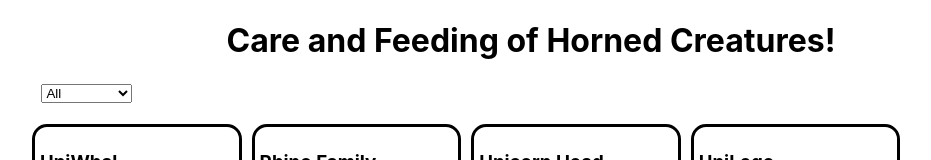
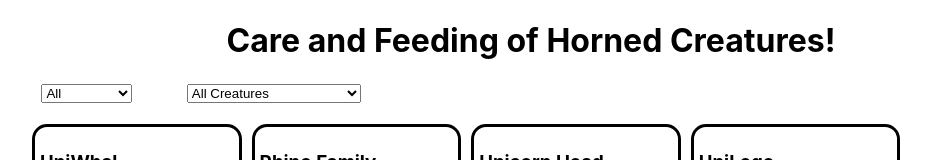
Before and after one commit to CNSpangler/photo-gallery, a React (Create React App) app: page / in a window 1280 px wide. Shown: the top 160 px of the page, without its empty margins (13-944 px from the left). Built offline with nearby package versions, Linux system fonts and the light colour scheme.

Commit message:
number of horns filter works

```diff
--- a/src/App.js
+++ b/src/App.js
@@ -1,10 +1,8 @@
 import React, { Component } from 'react';
-import request from 'superagent';
 import './App.css';
 import Header from './Header.js';
 import ImageList from './ImageList.js';
 import images from './images.js';
-import { render } from '@testing-library/react';
 
 export default class App extends Component {
   state = { selected: null };
@@ -19,16 +17,15 @@ export default class App extends Component {
       return image.keyword === this.state.selected;
     });
 
-    // const hornsFilter = images.filter(image => {
-    //   if(!this.state.selected) return true;
-    //   const state = parseInt(this.state.selected)
-    //   return image.horns === state;
-    // });
+    const hornsFilter = images.filter(image => {
+      if(!this.state.selected) return true;
+      const state = parseInt(this.state.selected)
+      return image.horns === state;
+    });
 
     return (
       <div>
         <Header />
-        {JSON.stringify(this.state.data)}
         <select className="unicornFilter" onChange={handleChange}>
           <option value='' defaultValue>All</option>
           <option value='narwhal'>Narwhal</option>
@@ -43,7 +40,15 @@ export default class App extends Component {
           <option value='lizard'>Lizard</option>
           <option value='dragon'>Dragon</option>
         </select>
+        <select className="hornsFilter" onChange={handleChange}>
+          <option value='' defaultValue>All Creatures</option>
+          <option value='1'>One Horn</option>
+          <option value='2'>Two Horns</option>
+          <option value='3'>Three Horns</option>
+          <option value='100'>ONE HUNDRED HORNS</option>
+        </select>
         <ImageList imageData = {keywordFilter} />
+        <ImageList imageData = {hornsFilter} />
       </div>
     );
   }
```
